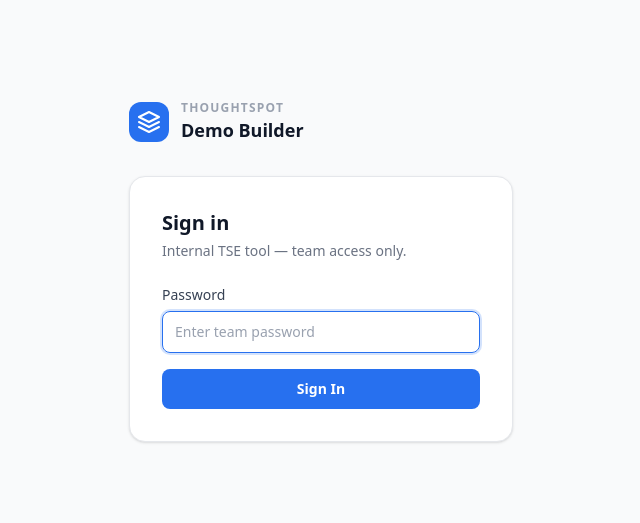
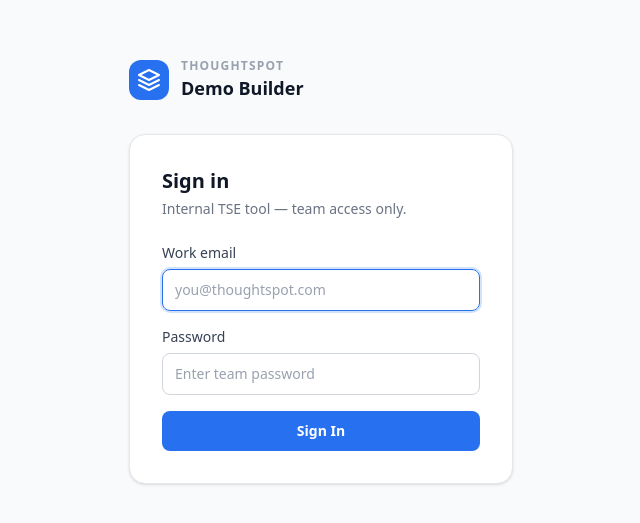
Before and after one commit to brantwadsworth-ts/tse_embed_demos, a Next.js app: page /login in a window 1280 px wide. Shown: the part 129-652 px from the top of the page, without its empty margins (319-959 px from the left). Built offline with nearby package versions, Linux system fonts and the light colour scheme.

Commit message:
Require @thoughtspot.com email on login
Both a valid @thoughtspot.com email and the shared team password are
required to authenticate. The email field appears above the password
field with an appropriate placeholder.

Co-Authored-By: Claude Sonnet 4.6 <noreply@anthropic.com>

```diff
--- a/app/api/auth/login/route.ts
+++ b/app/api/auth/login/route.ts
@@ -1,8 +1,12 @@
 import { NextRequest, NextResponse } from "next/server";
-import { SESSION_COOKIE, checkPassword } from "@/lib/auth";
+import { SESSION_COOKIE, checkPassword, checkEmail } from "@/lib/auth";
 
 export async function POST(request: NextRequest) {
-  const { password } = await request.json();
+  const { email, password } = await request.json();
+
+  if (!checkEmail(email)) {
+    return NextResponse.json({ error: "A @thoughtspot.com email is required." }, { status: 401 });
+  }
 
   if (!checkPassword(password)) {
     return NextResponse.json({ error: "Incorrect password." }, { status: 401 });
--- a/app/login/page.tsx
+++ b/app/login/page.tsx
@@ -5,6 +5,7 @@ import { useRouter } from "next/navigation";
 
 export default function LoginPage() {
   const router = useRouter();
+  const [email, setEmail] = useState("");
   const [password, setPassword] = useState("");
   const [error, setError] = useState("");
   const [loading, setLoading] = useState(false);
@@ -17,13 +18,14 @@ export default function LoginPage() {
     const res = await fetch("/api/auth/login", {
       method: "POST",
       headers: { "Content-Type": "application/json" },
-      body: JSON.stringify({ password }),
+      body: JSON.stringify({ email, password }),
     });
 
     if (res.ok) {
       router.push("/demos");
     } else {
-      setError("Incorrect password.");
+      const data = await res.json().catch(() => ({}));
+      setError(data.error ?? "Sign in failed. Check your email and password.");
       setLoading(false);
     }
   }
@@ -51,6 +53,21 @@ export default function LoginPage() {
           <form onSubmit={handleSubmit} className="space-y-4">
             <div>
               <label className="mb-1.5 block text-sm font-medium text-gray-700">
+                Work email
+              </label>
+              <input
+                type="email"
+                value={email}
+                onChange={(e) => setEmail(e.target.value)}
+                className="w-full rounded-lg border border-gray-300 px-3 py-2.5 text-sm text-gray-900 placeholder-gray-400 focus:border-[#2770ef] focus:outline-none focus:ring-2 focus:ring-[#2770ef]/20"
+                placeholder="you@thoughtspot.com"
+                required
+                autoFocus
+              />
+            </div>
+
+            <div>
+              <label className="mb-1.5 block text-sm font-medium text-gray-700">
                 Password
               </label>
               <input
@@ -60,7 +77,6 @@ export default function LoginPage() {
                 className="w-full rounded-lg border border-gray-300 px-3 py-2.5 text-sm text-gray-900 placeholder-gray-400 focus:border-[#2770ef] focus:outline-none focus:ring-2 focus:ring-[#2770ef]/20"
                 placeholder="Enter team password"
                 required
-                autoFocus
               />
             </div>
 
--- a/lib/auth.ts
+++ b/lib/auth.ts
@@ -15,3 +15,7 @@ export function checkPassword(input: string): boolean {
   }
   return input === BUILDER_PASSWORD;
 }
+
+export function checkEmail(input: string): boolean {
+  return input.trim().toLowerCase().endsWith("@thoughtspot.com");
+}
```
